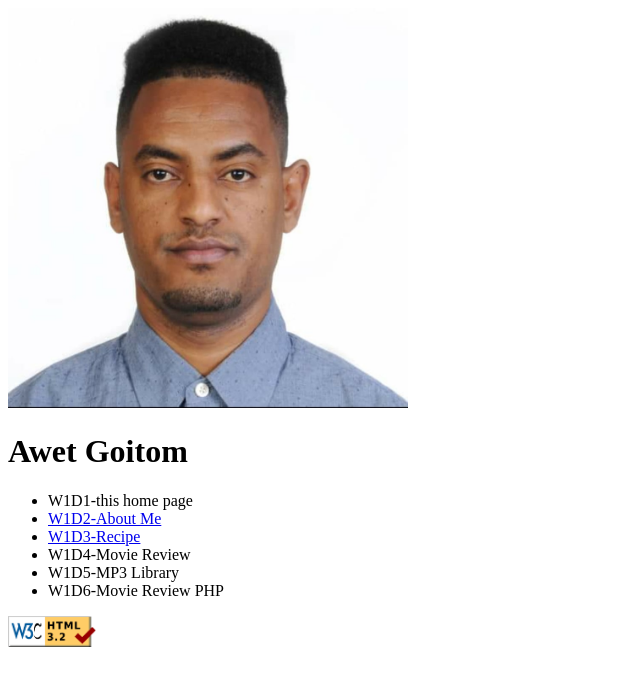
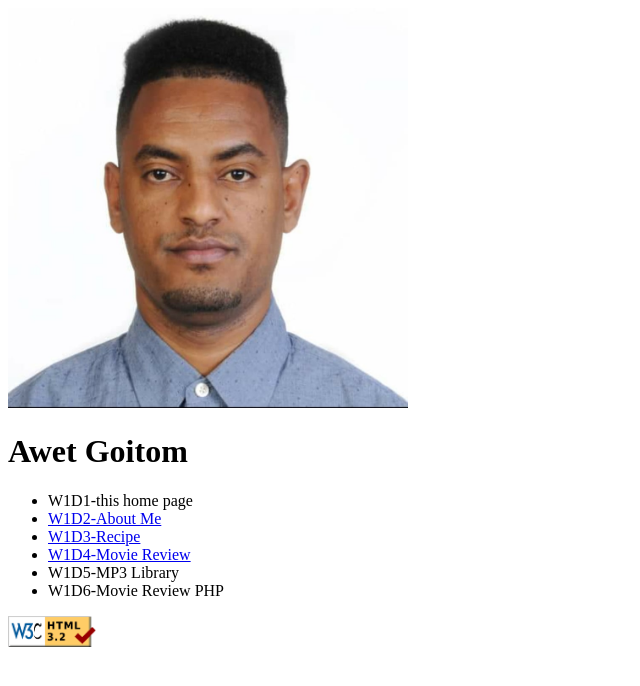
Before and after one commit to Awetey/myFirstRepo, a plain HTML site: page index.html in a window 1280 px wide. Shown: the whole page, without its empty margins (0-640 px from the left). Drawn offline with Linux system fonts and the light colour scheme.

Commit message:
movieUpdate2
secondUpdate

```diff
--- a/index.html
+++ b/index.html
@@ -15,7 +15,7 @@
         <li>W1D1-this home page</li>
         <li> <a href="aboutMeLab.html"> W1D2-About Me </a> </li>
         <li> <a href="pie.html"> W1D3-Recipe<a></li>
-        <li> <a href="movie1.html"></a> W1D4-Movie Review</li>
+        <li> <a href="movie1.html">W1D4-Movie Review </a> </li>
         <li>W1D5-MP3 Library</li>
         <li>W1D6-Movie Review PHP</li>
     </ul>
```
